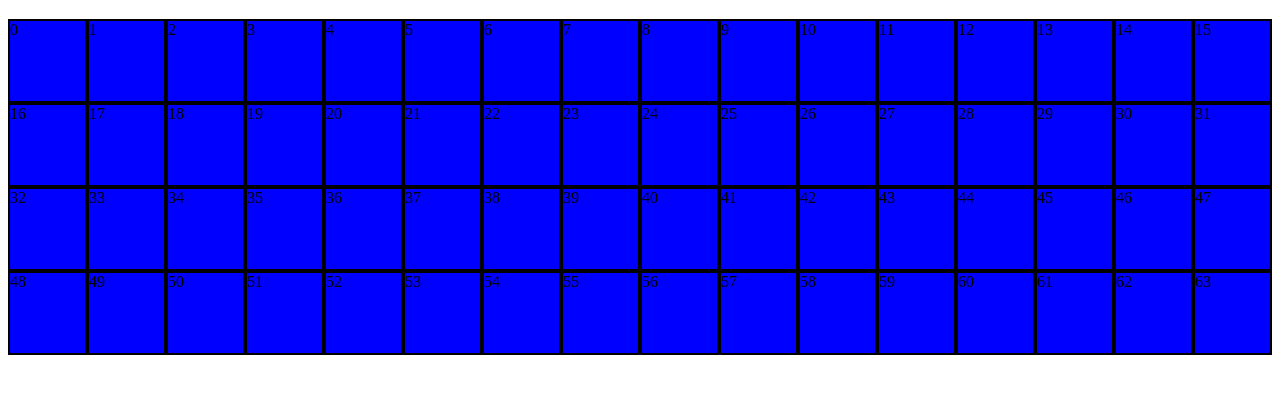
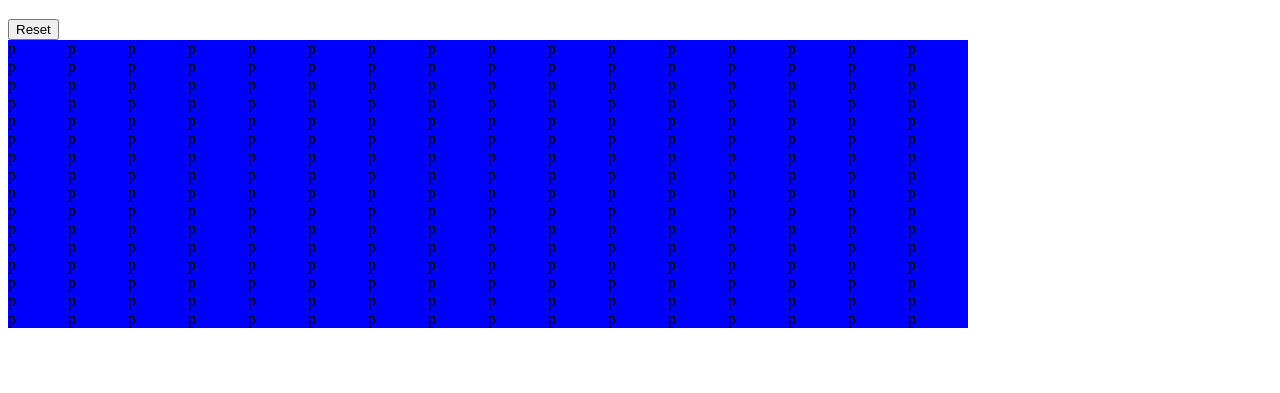
Before and after one commit to victorsmith/OP-etch-a-sketch, a plain HTML site: page index.html in a window 1280 px wide. Shown: the part 61-454 px from the top of the page. Drawn offline with Linux system fonts and the light colour scheme.

Commit message:
task1 done

```diff
--- a/index.html
+++ b/index.html
@@ -12,9 +12,8 @@
 <body>
     <h1>Etch-a-Sketch</h1>
 
-    <div class="grid">
-
-    </div>
+    <button id="reset" onclick="resetGrid()">Reset</button>
+    <div class="grid"></div>
 
 </body>
 </html>
--- a/scripts.js
+++ b/scripts.js
@@ -1,22 +1,22 @@
+const defaultSize = 16;
+const defaultColour = '#ffffff';
 
-const mainGrid = document.querySelector('.grid');
 
-for (x=0; x<64; x++) {
-    const subDiv = document.createElement('div');
-    subDiv.classList.add('blue');
-    subDiv.textContent = x;
-    mainGrid.appendChild(subDiv);
+let currentSize = defaultSize;
+let currentColour = defaultColour;
+
+// Task 1: Draw Grid Programatically [Done]
+
+function drawGrid() {
+    const mainGrid = document.querySelector('.grid');
+
+    for  (x=0; x<(currentSize*currentSize); x++) {
+        const newCell = document.createElement('div');
+        newCell.textContent = "p";
+        newCell.classList.add('fresh');
+        mainGrid.appendChild(newCell);
+        // console.log(x);
+    }
 }
 
-
-
-const divs = document.querySelectorAll('div.blue');
-// we use the .forEach method to iterate through each button
-divs.forEach((subDiv) => {
-    // and for each one we add a 'click' listener
-    subDiv.addEventListener('mouseenter', () => {
-        // console.log(subDiv.textContent)
-        subDiv.classList.remove('blue');
-        subDiv.classList.add('red');
-    });
-});
+document.onload = drawGrid();
--- a/styles.css
+++ b/styles.css
@@ -1,22 +1,19 @@
-.blue {
-    border: 2px solid black;
+.fresh {
+    /* border: 2px solid black; */
     background-color: blue;
-    height: 5em;
-    width: auto;
 }
 
-.red {
+.touched {
     background-color: red;
     border: 2px solid black;
-    height: 5em;
-    width: auto;
 }
 
 
 .grid {
+    width: 960px !important;
+    /* height: fit-content; */
     display: grid;
     grid-template-columns: repeat(16, 1fr);
-    grid-template-rows: repeat(16, fr);
+    grid-template-rows: repeat(16, 1fr);
     gap: 0 0;
-    border: 2px;
 }
```
